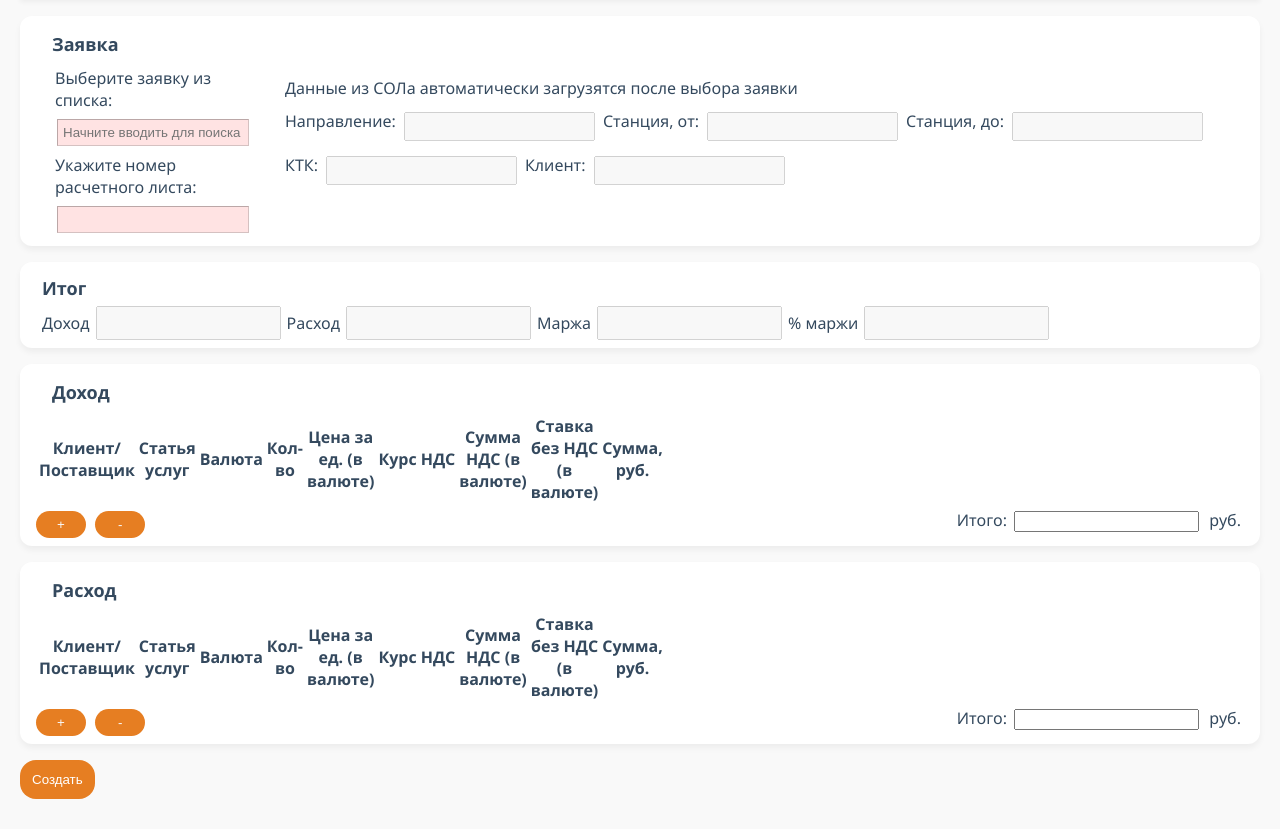
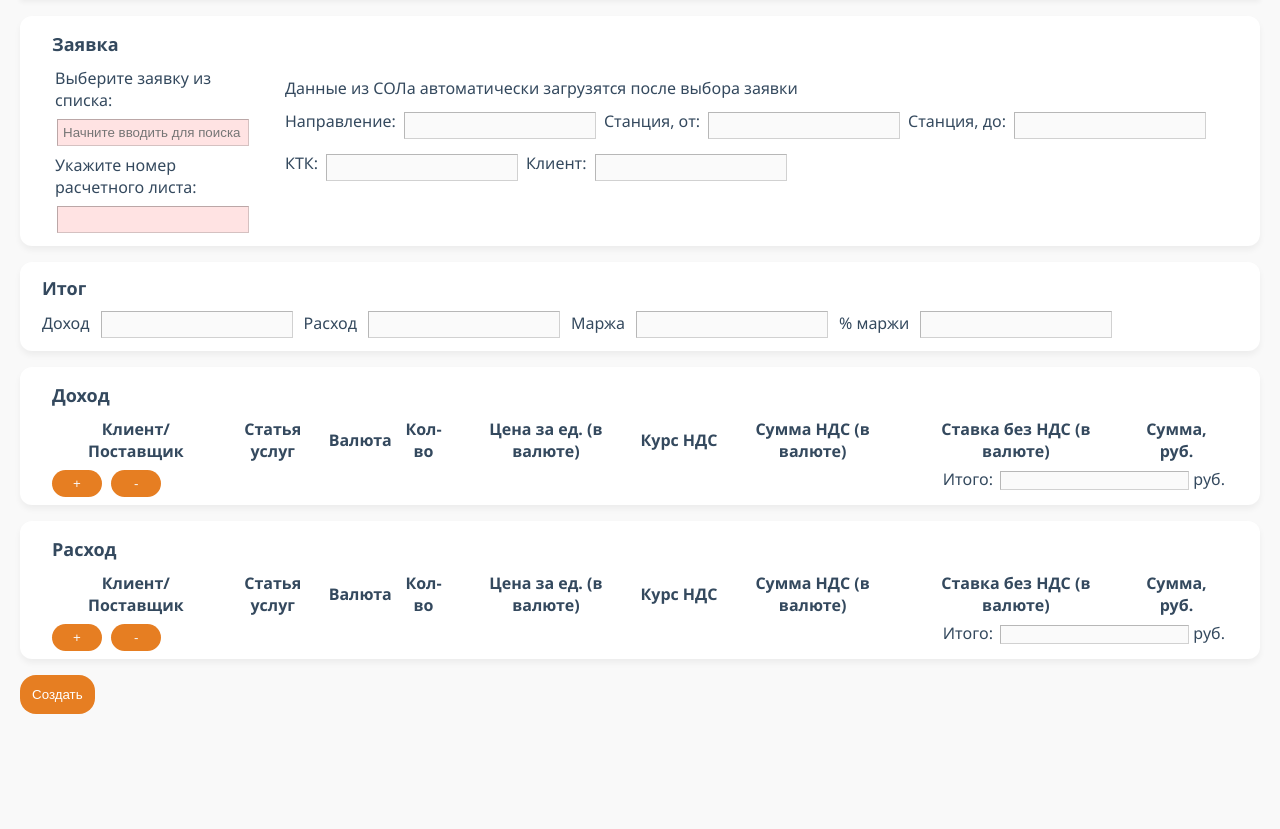
Before and after one commit to vestrik/swift_django, a Django app: template swift_django/calculation_sheet/templates/calculation_sheet/create_calculation_sheet.html in a window 1280 px wide. Shown: the part 89-918 px from the top of the page. After the commit the page ends 803 px from the top, so only its background shows below. Run offline with Django 5.2, Linux system fonts and the light colour scheme; the template is opened without the code that fills it: values that come from a table or form of the project are taken from there, others are empty; some libraries are stand-ins or nearby versions.

Commit message:
Небольшие изменения элементов

```diff
--- a/swift_django/calculation_sheet/templates/calculation_sheet/create_calculation_sheet.html
+++ b/swift_django/calculation_sheet/templates/calculation_sheet/create_calculation_sheet.html
@@ -20,13 +20,13 @@
                         <p>Данные из СОЛа автоматически загрузятся после выбора заявки</p>
                     </div>
                     <div class="div_horizontal">
-                        <p>Направление:</p><input type="text" id="order-data_department" disabled>
-                        <p>Станция, от:</p><input type="text" id="order-data_station_from" disabled>
-                        <p>Станция, до:</p><input type="text" id="order-data_station_to" disabled>
+                        <p>Направление:</p><input class="calc-sheet-input" type="text" id="order-data_department" disabled>
+                        <p>Станция, от:</p><input class="calc-sheet-input" type="text" id="order-data_station_from" disabled>
+                        <p>Станция, до:</p><input class="calc-sheet-input" type="text" id="order-data_station_to" disabled>
                     </div>
                     <div class="div_horizontal">
-                        <p>КТК:</p><input type="text" id="order-data_ktk" disabled>
-                        <p>Клиент:</p><input type="text" id="order-data_client" disabled>
+                        <p>КТК:</p><input class="calc-sheet-input" type="text" id="order-data_ktk" disabled>
+                        <p>Клиент:</p><input class="calc-sheet-input" type="text" id="order-data_client" disabled>
                     </div>
                 </div>
             </div>
@@ -35,19 +35,19 @@
             <p class="calculation-sheet-card-name">Итог</p>
             <div class="div_horizontal">
                 <p>Доход</p>
-                <input type="text" id="debit-total-sum_1" disabled>
+                <input class="calc-sheet-input" type="text" id="debit-total-sum_1" disabled>
                 <p>Расход</p>
-                <input type="text" id="credit-total-sum_1" disabled>
+                <input class="calc-sheet-input" type="text" id="credit-total-sum_1" disabled>
                 <p>Маржа</p>
-                <input type="text" id="margin-total-sum" disabled>
+                <input class="calc-sheet-input" type="text" id="margin-total-sum" disabled>
                 <p>% маржи</p>
-                <input type="text" id="margin-total-percent" disabled>
+                <input class="calc-sheet-input" type="text" id="margin-total-percent" disabled>
             </div>
         </div>
         <div class="card">
             <p class="calculation-sheet-card-name">Доход</p>
             {{ debit_row_formset.management_form }}
-                <div class="form-row">
+                <div class="calc-sheet-table">
                     <table class="debit_table">
                         <thead>
                             <tr class="calc-row">
@@ -88,7 +88,7 @@
                         </div>
                         <div class="calculation-sheet-total">
                             <div class="calculation-sheet-total-label"><p>Итого:</p></div>
-                            <div class="calculation-sheet-total-value"><input type="number" id="debit-total-sum_2"></div>
+                            <div class="calculation-sheet-total-value"><input type="number" id="debit-total-sum_2" disabled></div>
                             <div class="calculation-sheet-total-rub-label"><p>руб.</p></div>
                         </div>
                     </div>
@@ -98,7 +98,7 @@
         <div class="card">
             <p class="calculation-sheet-card-name">Расход</p>
             {{ credit_row_formset.management_form }}
-                <div class="form-row" id="credit-form">
+                <div class="calc-sheet-table" id="credit-form">
                     <table class="credit_table">
                         <thead>
                             <tr>
@@ -139,7 +139,7 @@
                         </div>
                         <div class="calculation-sheet-total">
                             <div class="calculation-sheet-total-label"><p>Итого:</p></div>
-                            <div class="calculation-sheet-total-value"><input type="number" id="credit-total-sum_2"></div>
+                            <div class="calculation-sheet-total-value"><input type="number" id="credit-total-sum_2" disabled></div>
                             <div class="calculation-sheet-total-rub-label"><p>руб.</p></div>
                         </div>
                     </div>
@@ -271,10 +271,10 @@
         initClientAutocomplete($("input[id$='calc_row_contragent']"));
 
         // Делаем элементы обязательными для заполнения
-        $("div[class='form-row']").find('table').find('input').prop('required', true);
+        $("div[class='calc-sheet-table']").find('table').find('input').prop('required', true);
         // Кроме этих
-        $("div[class='form-row']").find('table').find('input[id$="calc_row_ttl"]').prop('required', false);
-        $("div[class='form-row']").find('select').prop('required',true);
+        $("div[class='calc-sheet-table']").find('table').find('input[id$="calc_row_ttl"]').prop('required', false);
+        $("div[class='calc-sheet-table']").find('select').prop('required',true);
 
         // Добавление строк
         $('input[id$="row_form_add_more"]').click(function() {
```
